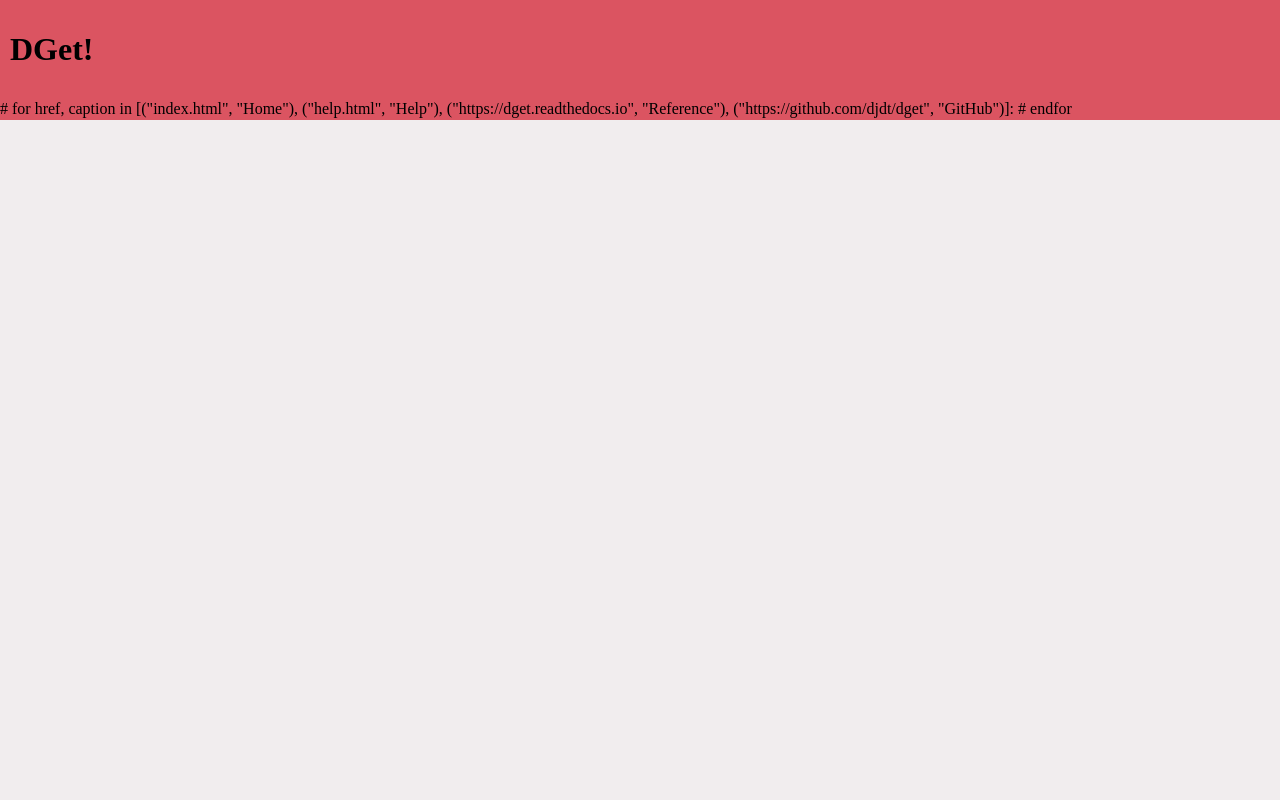
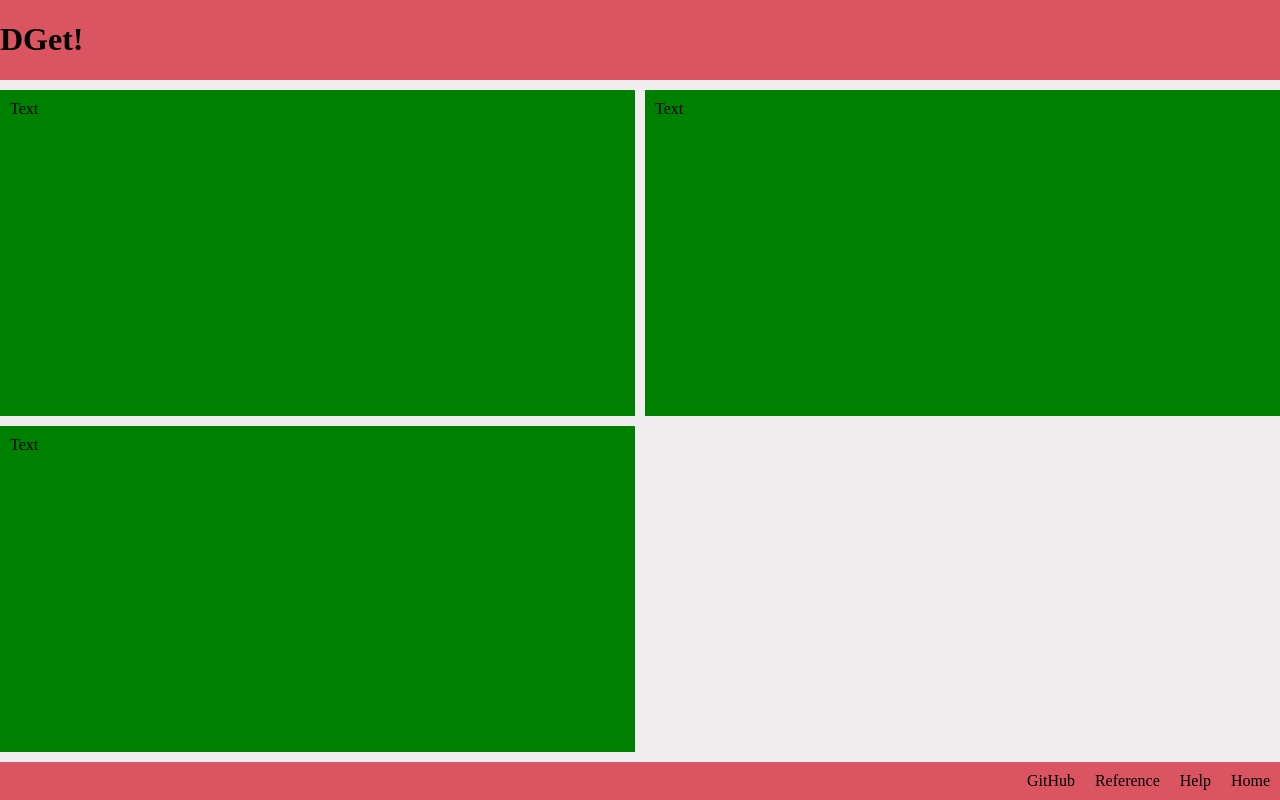
Before and after one commit to djdt/dget, a Flask app: page / in a window 1280 px wide. Run offline with Flask 3, Linux system fonts and the light colour scheme.

Commit message:
layout complete

```diff
--- a/web/main.py
+++ b/web/main.py
@@ -6,3 +6,7 @@ app = Flask(__name__)
 @app.route("/")
 def main():
     return render_template("index.html")
+
+
+if __name__ == "__main__":
+    app.run(host="127.0.0.1", port=8080, debug=True)
--- a/web/static/style.css
+++ b/web/static/style.css
@@ -1,27 +1,60 @@
-* {box-sizing: border-box;}
-body {background-color: #f1edee; max-width: 1600px; margin: auto}
+/* * {box-sizing: border-box;} */
+/* body {background-color: #f1edee; max-width: 1600px; margin: auto} */
 
-.header, .footer {background-color: #db5461; padding: 10px}
-.clearfix::after {background: lightgrey; content: ""; clear: both; display: table}
-.leftcolumn, .rightcolumn {float: left; width: 50%}
-.card {background-color: #f1edee; padding: 10px; margin-bottom: 10px}
-/* .py-terminal {min-height: 200px} */
+/* .header, .footer {background-color: #db5461; padding: 10px} */
+/* .clearfix::after {background: lightgrey; content: ""; clear: both; display: table} */
+/* .leftcolumn, .rightcolumn {float: left; width: 50%} */
+/* .card {background-color: #f1edee; padding: 10px; margin-bottom: 10px} */
+/* /1* .py-terminal {min-height: 200px} *1/ */
 
-.footer {list-style-type: none; margin: 0; padding: 0; overflow: hidden}
-.footer li {float: right}
-.footer li a {color: black; display: block; text-align: center; text-decoration: none; padding: 10px}
+footer ul {list-style-type: none; margin: 0; padding: 0; overflow: hidden}
+footer li {float: right}
+footer li a {color: black; display: block; text-align: center; text-decoration: none; padding: 10px}
 
-label {display: inline-block; text-align: left; width: 25%}
-.checklabel {width: 75%}
-input, select {display: inline-block; align: right}
-button {display: inline-block; align: right}
-h3 {background-color: #8aa29e; padding: 5px}
-img {background: white; width: 100%; height: auto}
-/* img:hover {transform:scale(2.0)} */
+/* label {display: inline-block; text-align: left; width: 25%} */
+/* .checklabel {width: 75%} */
+/* input, select {display: inline-block; align: right} */
+/* button {display: inline-block; align: right} */
+/* h3 {background-color: #8aa29e; padding: 5px} */
+/* img {background: white; width: 100%; height: auto} */
+/* /1* img:hover {transform:scale(2.0)} *1/ */
 
-@media screen and (max-width: 900px) {
-  .leftcolumn, .rightcolumn {
-    width: 100%;
-    padding: 0;
-  }
+/* @media screen and (max-width: 900px) { */
+/*   .leftcolumn, .rightcolumn { */
+/*     width: 100%; */
+/*     padding: 0; */
+/*   } */
+/* } */
+* {
+  box-sizing: border-box;
 }
+html, body {
+    margin: 0;
+    height: 100%;
+}
+.wrapper {
+    display: grid;
+    height: 100%;
+    background-color: #f1edee;
+    grid-template-rows: auto 1fr auto;
+    grid-gap: 10px;
+}
+header {
+    grid-column: 1 / -1;
+    background-color: #db5461;
+}
+main {
+    overflow: auto;
+    display: grid;
+    grid-template-columns: repeat(auto-fit, minmax(500px, 1fr));
+    grid-gap: 10px;
+}
+footer {
+    grid-column: 1 / -1;
+    background-color: #db5461;
+}
+
+.card {
+    background-color: green;
+    padding: 10px;
+}
--- a/web/templates/index.html
+++ b/web/templates/index.html
@@ -1,3 +1,15 @@
 <!doctype html>
 
 {% extends "layout.html" %}
+
+{% block content %}
+<div class="card">
+    Text
+</div>
+<div class="card">
+    Text
+</div>
+<div class="card">
+    Text
+</div>
+{% endblock %}
--- a/web/templates/layout.html
+++ b/web/templates/layout.html
@@ -2,26 +2,26 @@
 <html>
     <head>
         <title>DGet!</title>
-        <link rel="stylesheet" href="{{ url_for('static', filename='style.css') }}">
+        <link rel="stylesheet" href="{{ url_for('static', filename='style.css') }}" />
     </head>
     <body>
-        <header>
-            <div class="header">
+        <div class="wrapper">
+            <header class="header">
                 <h1>DGet!</h1>
-            </div>
-        </header>
+            </header>
 
-        <div class="clearfix">
+            <main class="content">
             {% block content %}
             {% endblock %}
+            </main>
+
+            <footer class="footer">
+                <ul>
+                    {% for href, caption in [("index.html", "Home"), ("help.html", "Help"), ("https://dget.readthedocs.io", "Reference"), ("https://github.com/djdt/dget", "GitHub")] %}
+                    <li><a href="{{ href }}">{{ caption }}</a></li>
+                {% endfor %}
+                </ul>
+            </footer>
         </div>
-
-        <nav>
-            <ul class="footer">
-            # for href, caption in [("index.html", "Home"), ("help.html", "Help"), ("https://dget.readthedocs.io", "Reference"), ("https://github.com/djdt/dget", "GitHub")]:
-                <li><a href="{{ href }}">{{ caption }}</a></li>
-            # endfor
-            </ul>
-        </nav>
     </body>
 </html>
```
